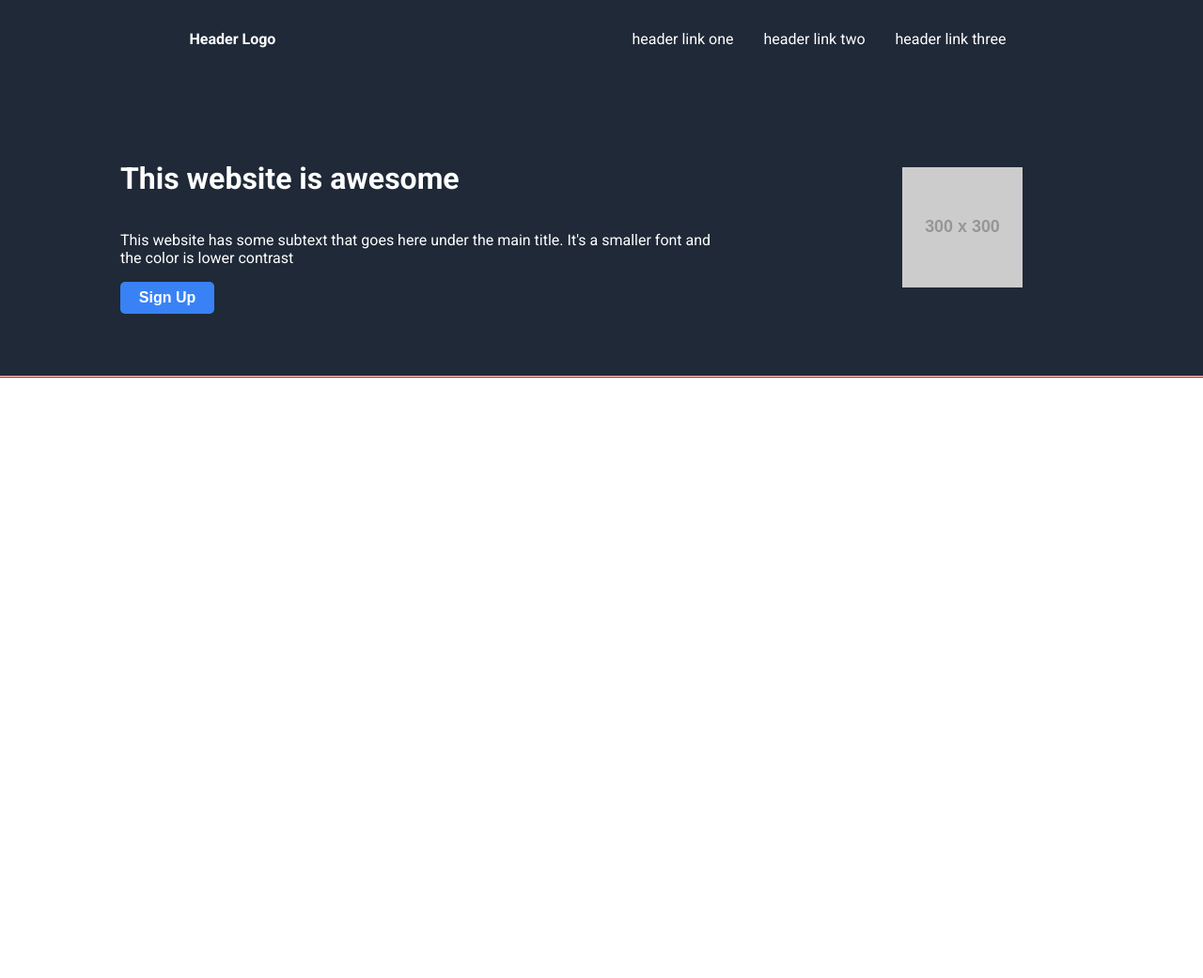
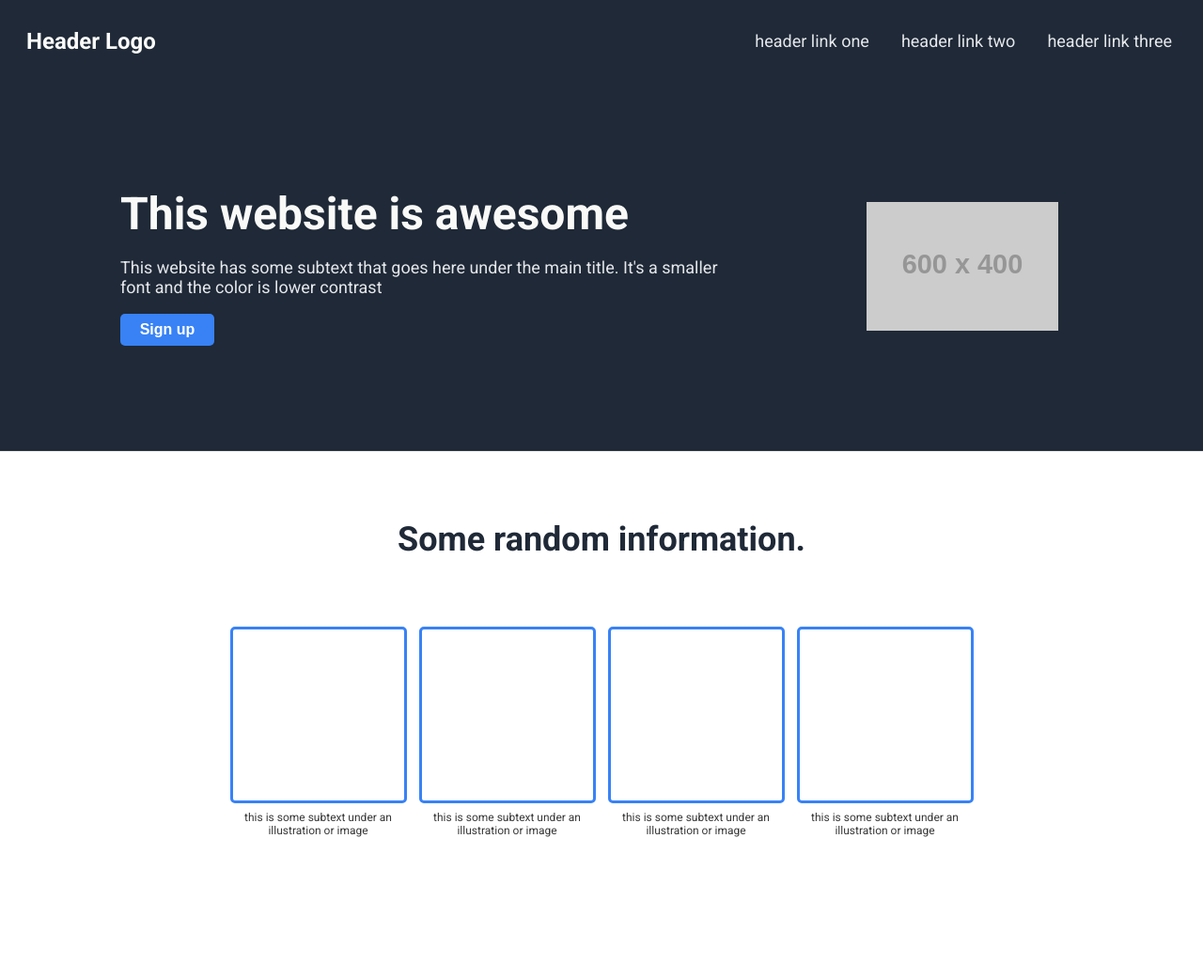
Before and after one commit to Mig-uel/Landing-Page, a plain HTML site: page index.html in a window 1280 px wide. Shown: the whole page at 94% size. Before the commit the page ends 800 px from the top, so only its background shows below. Drawn offline with Linux system fonts and the light colour scheme; placeholder pictures from the web are drawn by us.

Commit message:
finished random information section

```diff
--- a/index.html
+++ b/index.html
@@ -11,7 +11,7 @@
 
 <body>
   <div class="container">
-    <!--- Top Div -->
+    <!--- Hero  -->
     <div class="top">
       <nav>
         <div class="nav-logo"><b>Header Logo</b></div>
@@ -23,17 +23,41 @@
       </nav>
       <div class="top-inner-container">
         <div class="top-left">
-          <h1>This website is awesome</h1>
-          <p>This website has some subtext that goes here under the main title. It's a smaller font and the color is
+          <div class="main-text">This website is awesome</div>
+          <p class="subtext">This website has some subtext that goes here under the main title. It's a smaller font and
+            the color is
             lower contrast</p>
-          <button type="button">Sign Up</button>
+          <button type="button">Sign up</button>
         </div>
         <div class="top-right">
-          <img src="https://via.placeholder.com/300x300" alt="">
+          <img src="https://via.placeholder.com/600x400" alt="">
         </div>
       </div>
     </div>
-    <!--- Second Body Div -->
+    <!--- First Body -->
+    <div class="first">
+      <div class="first-inner-container">
+        <div class="random-title">Some random information.</div>
+        <div class="boxes-container">
+          <div class="box-items">
+            <div class="box"></div>
+            <div class="box-subtext">this is some subtext under an illustration or image</div>
+          </div>
+          <div class="box-items">
+            <div class="box"></div>
+            <div class="box-subtext">this is some subtext under an illustration or image</div>
+          </div>
+          <div class="box-items">
+            <div class="box"></div>
+            <div class="box-subtext">this is some subtext under an illustration or image</div>
+          </div>
+          <div class="box-items">
+            <div class="box"></div>
+            <div class="box-subtext">this is some subtext under an illustration or image</div>
+          </div>
+        </div>
+      </div>
+    </div>
 
   </div>
 </body>
--- a/main.css
+++ b/main.css
@@ -5,22 +5,16 @@ body {
   margin: 0;
   font-family: 'Roboto', sans-serif;
   min-height: 100vh;
-
-  color: #fff;
-}
-a {
-  color: #fff;
-  text-decoration: none;
 }
 .container {
-  outline: 1px solid red;
+  /* outline: 1px solid red; */
   width: 100%;
   max-width: 100%;
 }
 .top {
   background-color: #1f2937;
   border-bottom: 1px solid #e5e5e5;
-  height: 25em;
+  height: 30em;
 
   display: flex;
   flex-direction: column;
@@ -29,13 +23,15 @@ nav {
   /* outline: 1px solid red; */
 
   display: flex;
-  justify-content: space-around;
+  justify-content: space-between;
   align-items: center;
   padding: 1em;
 }
 .nav-logo {
   /* outline: 1px solid red; */
   padding: 0.5em;
+  font-size: 24px;
+  color: #F9FAF8;
 }
 .nav-links {
   /* outline: 1px solid red; */
@@ -49,6 +45,9 @@ nav {
 .nav-links a {
   /* outline: 1px solid red; */
   padding: .5em;
+  color: #e5e7eb;
+  font-size: 18px;
+  text-decoration: none;
 }
 .top-inner-container {
   /* outline: 1px solid red; */
@@ -90,18 +89,81 @@ nav {
   align-items: center;
 }
 .top-right img {
-  max-height: 50%;
-  max-width: 50%;
+  max-height: 80%;
+  max-width: 80%;
   min-width: none;
   min-height: none;
 }
+.subtext {
+  color: #e5e7eb;
+  font-size: 18px;
+}
+.main-text {
+  color: #f9faf8;
+  font-size: 48px;
+  font-weight: bold;
+}
+.first {
+  /* outline: 1px solid red; */
+  height: 35em;
 
+  display: flex;
+  flex-direction: column;
+}
+.first-inner-container {
+  /* outline: 1px solid blue; */
 
+  display: flex;
+  flex-direction: column;
+  align-items: center;
 
+  height: 100%;
+}
+.random-title {
+  /* outline: 1px solid red; */
+  font-size: 36px;
+  color: #1f2937;
+  font-weight: bold;
+  margin: 2em;
+  text-align: center;
+}
+.boxes-container {
+  /* outline: 1px solid red; */
 
+  display: flex;
+  flex-direction: row;
+  justify-content: center;
+  align-items: center;
+  gap: 1em;
+  flex-wrap: wrap;
+}
+.box-items {
+  /* outline: 1px solid red; */
 
+  display: flex;
+  flex-direction: column;
+  justify-content: center;
+  align-items: center;
+  width: 185px;
+  gap: .5em;
+}
+.box-subtext {
+  /* outline: 1px solid purple; */
 
-@media screen and (max-width: 768px) {
+  font-size: 12px;
+  color: rgb(56, 56, 56);
+  width: 100%;
+  text-align: center;
+}
+.box {
+  background-color: #fff;
+  border: 3px solid #3882f6;
+  border-radius: 5px;
+  padding: 1em;
+  width: 150px;
+  height: 150px;
+}
+@media screen and (max-width: 1068px) {
   .top-right img {
     max-height: 100%;
     max-width: 100%;
@@ -126,4 +188,18 @@ nav {
     height: auto;
     padding: 1em;
   }
+
+  .first {
+    height: auto;
+    padding: 1em;
+  }
 }
+@media screen and (max-width: 568px){
+  .nav-links {
+    display: none;
+  }
+  .nav-logo {
+    width: 100%;
+    text-align: center;
+  }
+}
```
